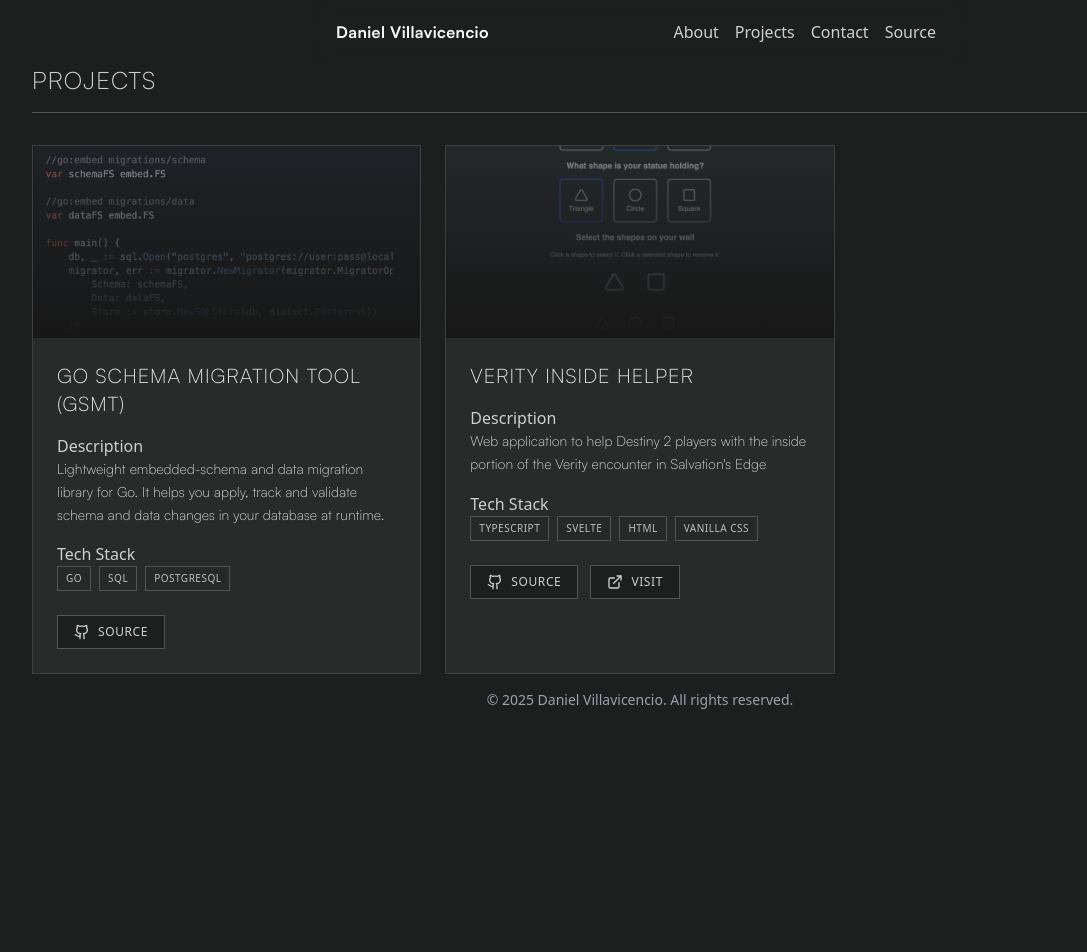
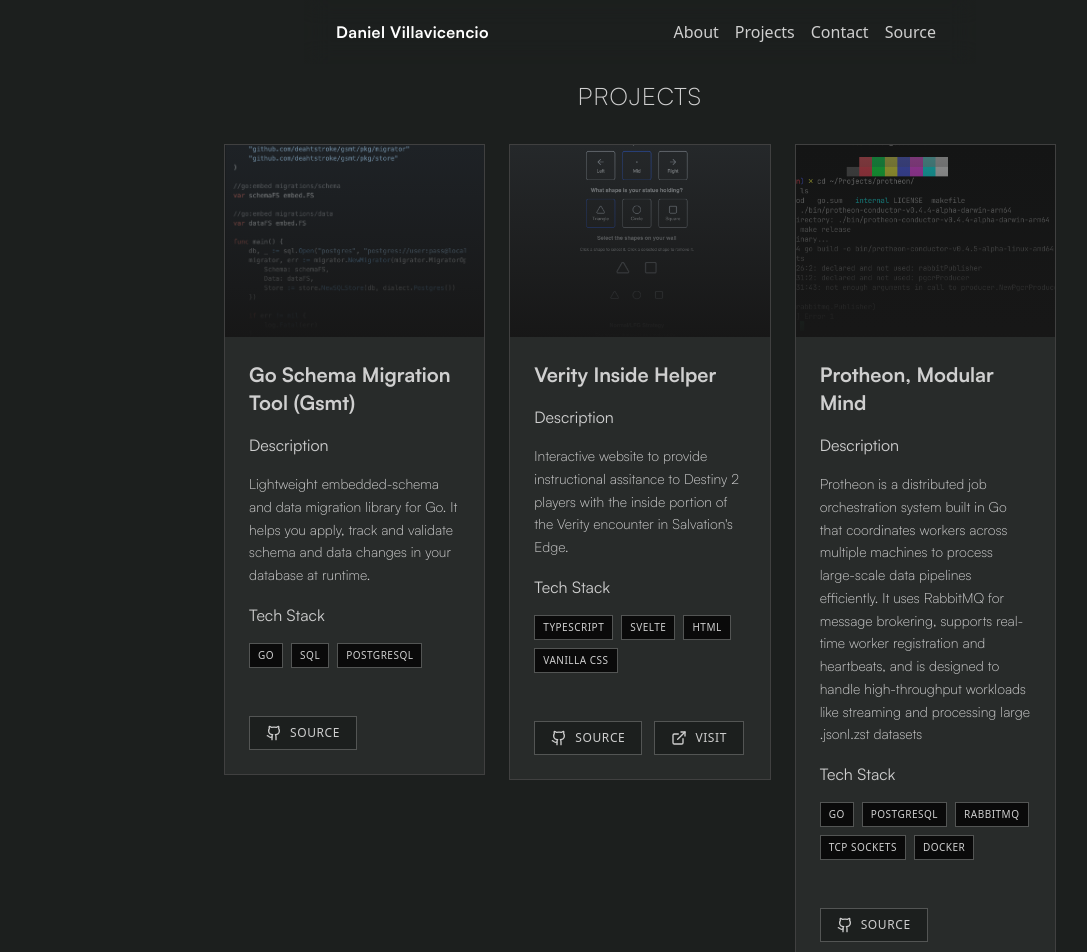
Before and after one commit to deahtstroke/Daniel, a SvelteKit app: page /projects in a window 1280 px wide. Shown: the top 952 px of the page, without its empty margins (0-1087 px from the left). Before the commit the page ends 800 px from the top, so only its background shows below. Built offline with nearby package versions, Linux system fonts and the light colour scheme.

Commit message:
Added several fixes to positioning for projects and some guidelines for the cards

```diff
--- a/src/lib/components/ProjectCard.svelte
+++ b/src/lib/components/ProjectCard.svelte
@@ -8,10 +8,11 @@
 </script>
 
 <article
-	class="group relative bg-bg-card border border-border-medium
+	class="group flex flex-col relative bg-bg-card border border-border-medium
 	hover:border-border-default transition-all duration-300 overflow-hidden"
 >
-	<div class="relative h-48 overflow-hiden bg-dark">
+	<!-- Image header -->
+	<div class="relative h-48 overflow-hidden bg-dark">
 		<img
 			src={project.image}
 			alt={project.title}
@@ -21,29 +22,31 @@
 			class="absolute inset-0 bg-gradient-to-t from-neutral-900 to-transparent"
 		></div>
 	</div>
-	<div class="p-6 space-y-4">
-		<h3
-			class="text-xl font-[Satoshi-Light] tracking-wider text-light uppercase"
-		>
+
+	<!-- Main content -->
+	<div class="flex flex-1 flex-col p-6 gap-4">
+		<h3 class="text-xl font-[Satoshi-Bold]">
 			{project.title}
 		</h3>
-		Description
+		<h4 class="font-[Satoshi-Regular] font-light">Description</h4>
 		<p class="text-sm text-default leading-relaxed font-[Satoshi-Light]">
 			{project.description}
 		</p>
 
-		Tech Stack
+		<h4 class="font-[Satoshi-Regular] font-light">Tech Stack</h4>
 		<div class="flex flex-wrap gap-2">
 			{#each project.technologies as tech}
 				<span
-					class="px-2 py-1 text-[10px] uppercase tracking-wider bg-neutral-800/50 border border-border-default text-white/70 font-light"
+					class="px-2 py-1 text-[10px] uppercase tracking-wider bg-bg-dark border border-border-default font-light"
 				>
 					{tech}
 				</span>
 			{/each}
 		</div>
+	</div>
 
-		<div class="flex gap-3 pt-2">
+	<!-- Github and project links -->
+	<div class="flex gap-3 p-6">
 		<a
 			href={project.githubUrl}
 			target="_blank"
@@ -65,5 +68,4 @@
 			</a>
 		{/if}
 	</div>
-	</div>
 </article>
--- a/src/routes/projects/+page.svelte
+++ b/src/routes/projects/+page.svelte
@@ -3,6 +3,8 @@
 	import type { Project } from "$lib/types/Project";
 	import gsmt from "$lib/assets/gsmt.png";
 	import verityHelper from "$lib/assets/verity-inside-helper.png";
+	import protheon from "$lib/assets/Protheon.png";
+	import dapProfiler from "$lib/assets/dap-profiler.png";
 
 	const projects: Project[] = [
 		{
@@ -16,22 +18,41 @@
 		{
 			title: "Verity Inside Helper",
 			description:
-				"Web application to help Destiny 2 players with the inside portion of the Verity encounter in Salvation's Edge",
+				"Interactive website to provide instructional assitance to Destiny 2 players with the inside portion of the Verity encounter in Salvation's Edge. " +
+				"",
 			image: verityHelper,
 			technologies: ["Typescript", "Svelte", "HTML", "Vanilla CSS"],
 			githubUrl: "https://www.github.com/deahtstroke/verity-inside-helper",
 			websiteUrl: "https://verity-inside-helper.vercel.app/",
 		},
+		{
+			title: "Protheon, Modular Mind",
+			description:
+				"Protheon is a distributed job orchestration system built in Go that coordinates workers across multiple machines to process large-scale data pipelines efficiently. It uses RabbitMQ for message brokering, supports real-time worker registration and heartbeats, and is designed to handle high-throughput workloads like streaming and processing large .jsonl.zst datasets",
+			image: protheon,
+			technologies: ["Go", "PostgreSQL", "RabbitMQ", "TCP Sockets", "Docker"],
+			githubUrl: "http://www.github.com/deahtstroke/Protheon",
+		},
+		{
+			title: "Dap-Profiler.nvim",
+			description:
+				"Dap-Profiler.nvim is a lightweight Neovim plugin that enhances the nvim-dap (Debug Adapter Protocol) experience by allowing developers to create, organize and switch between debugging profiles effortlessly. It’s designed for developers who work across multiple projects, languages, or configurations and need a convenient way to manage DAP setups without constantly editing Lua tables or JSON configs.",
+			image: dapProfiler,
+			technologies: ["Lua", "Neovim", "DAP"],
+			githubUrl: "http://www.github.com/deahtstroke/dap-profiler.nvim",
+		},
 	];
 </script>
 
-<section class="px-8 space-y-8">
+<section
+	class="flex flex-col px-8 py-4 mx-auto align-middle items-center max-w-4xl gap-8"
+>
 	<h2
-		class="text-2xl font-[Satoshi-Light] tracking-wider text-default uppercase border-b border-border-default pb-4"
+		class="text-2xl font-[Satoshi-Light] tracking-wider text-default uppercase"
 	>
 		Projects
 	</h2>
-	<div class="grid grid-cols-1 md:grid-cols-2 lg:grid-cols-3 gap-6">
+	<div class="grid items-start grid-cols-1 md:grid-cols-2 lg:grid-cols-3 gap-6">
 		{#each projects as project}
 			<ProjectCard {project} />
 		{/each}
```
Also changed, not shown: src/lib/assets/Protheon.png (added), src/lib/assets/dap-profiler.png (added). Lines whose indentation alone changed are shown as unchanged.
